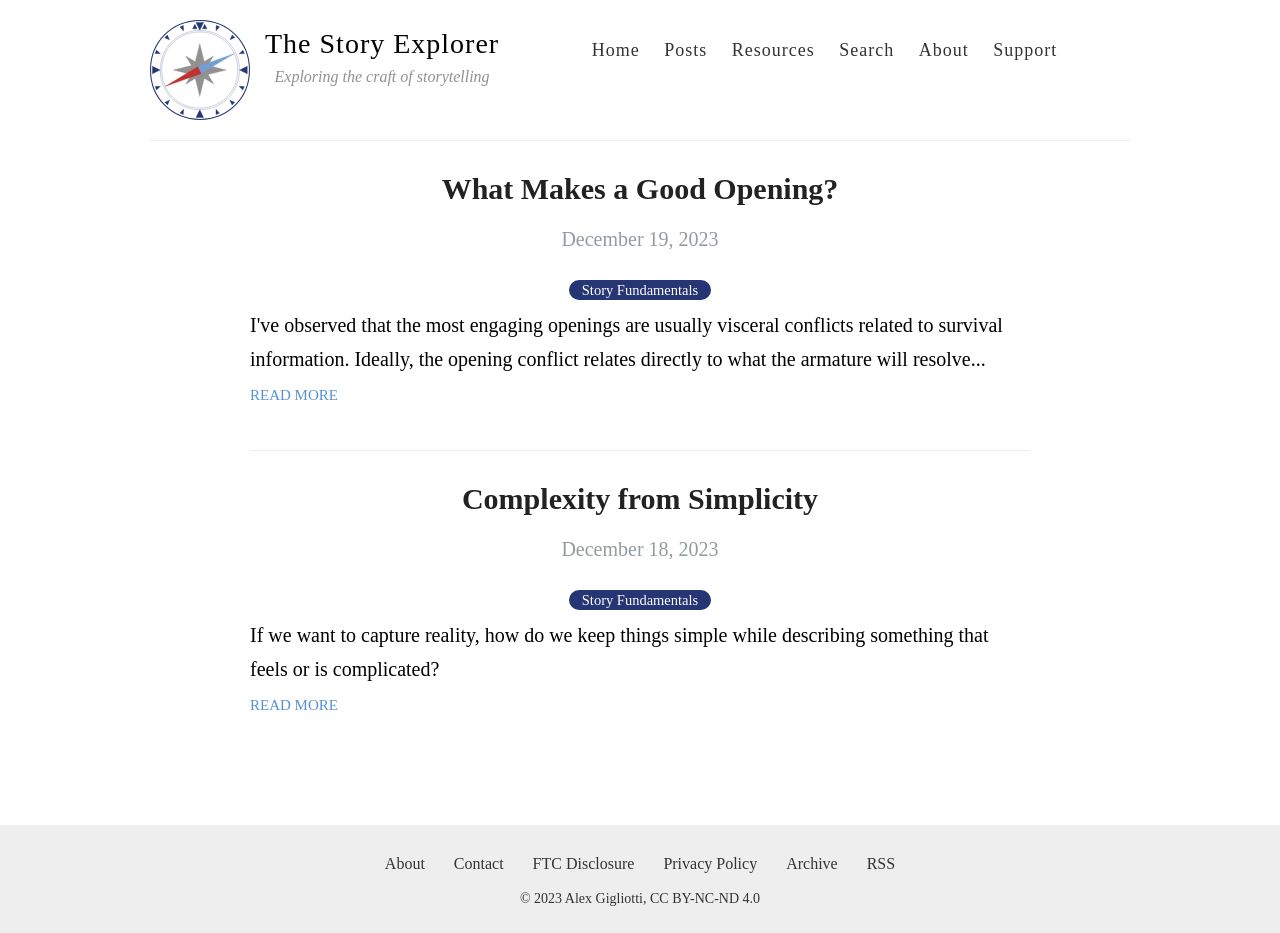
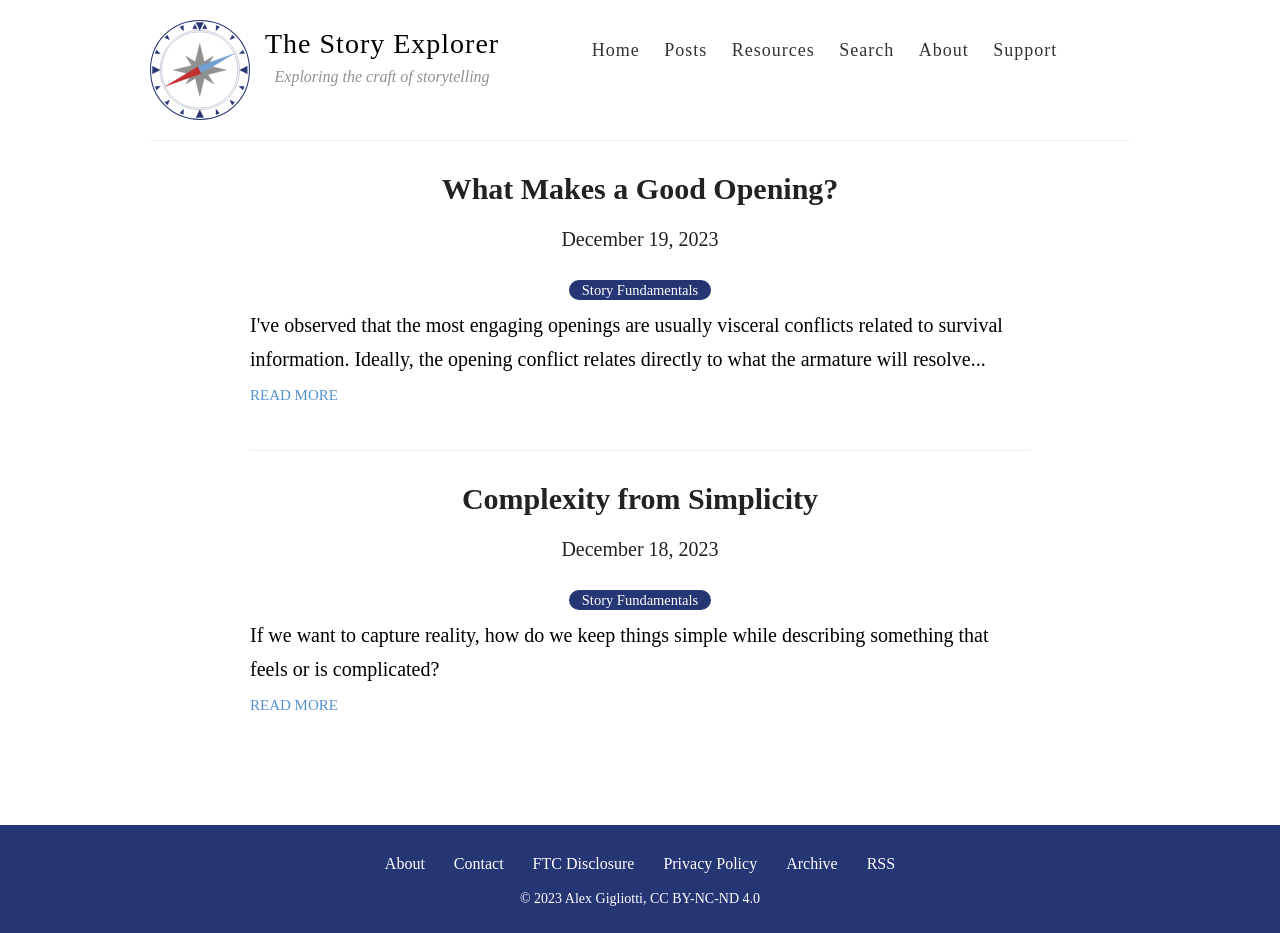
Before and after one commit to storyexplorer/The-Story-Explorer, a Jekyll site: the page built from index.html, in a window 1280 px wide. Built offline with Jekyll 4.4.1, drawn with Linux system fonts in a browser that asks for light colours; some web fonts are replaced; the list of posts is cut into pages by our own code.

Commit message:
style updates

```diff
--- a/assets/style.scss
+++ b/assets/style.scss
@@ -632,7 +632,7 @@ hr {
   font-size: 14px;
   padding: 10px;
   text-align: center;
-  color: $darkGray
+  // color: $darkGray
 }
 
 footer {
@@ -640,13 +640,14 @@ footer {
   text-align: center;
   padding: 20px 0;
   margin-bottom: -20px;
-  background-color: $lightGray;
+  background-color: $darkblue;
+  color: white;
 
   a {
     font-size: 16px;
     padding: 12px;
     text-align: center;
-    color: $darkGray
+    color: white;
   }
 
 }
@@ -693,13 +694,13 @@ body:after {
 
 .author_title{
   text-align: center;
-  color: #939aa1;
+  color: $darkerGray;
   letter-spacing: 2px;
 }
 
 .post_date{
   text-align: center;
-  color: #939aa1;
+  color: $darkerGray;
 }
 
 .cd-container a {
```
